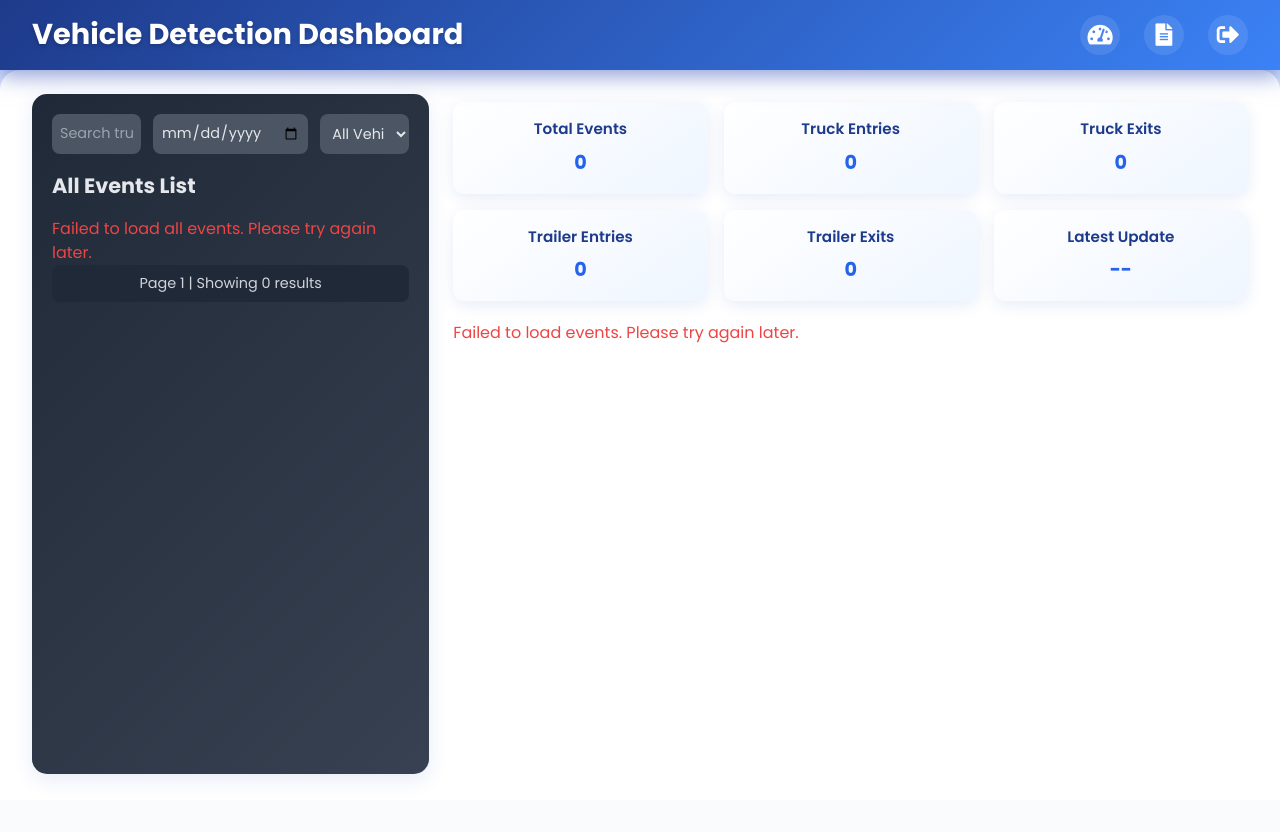
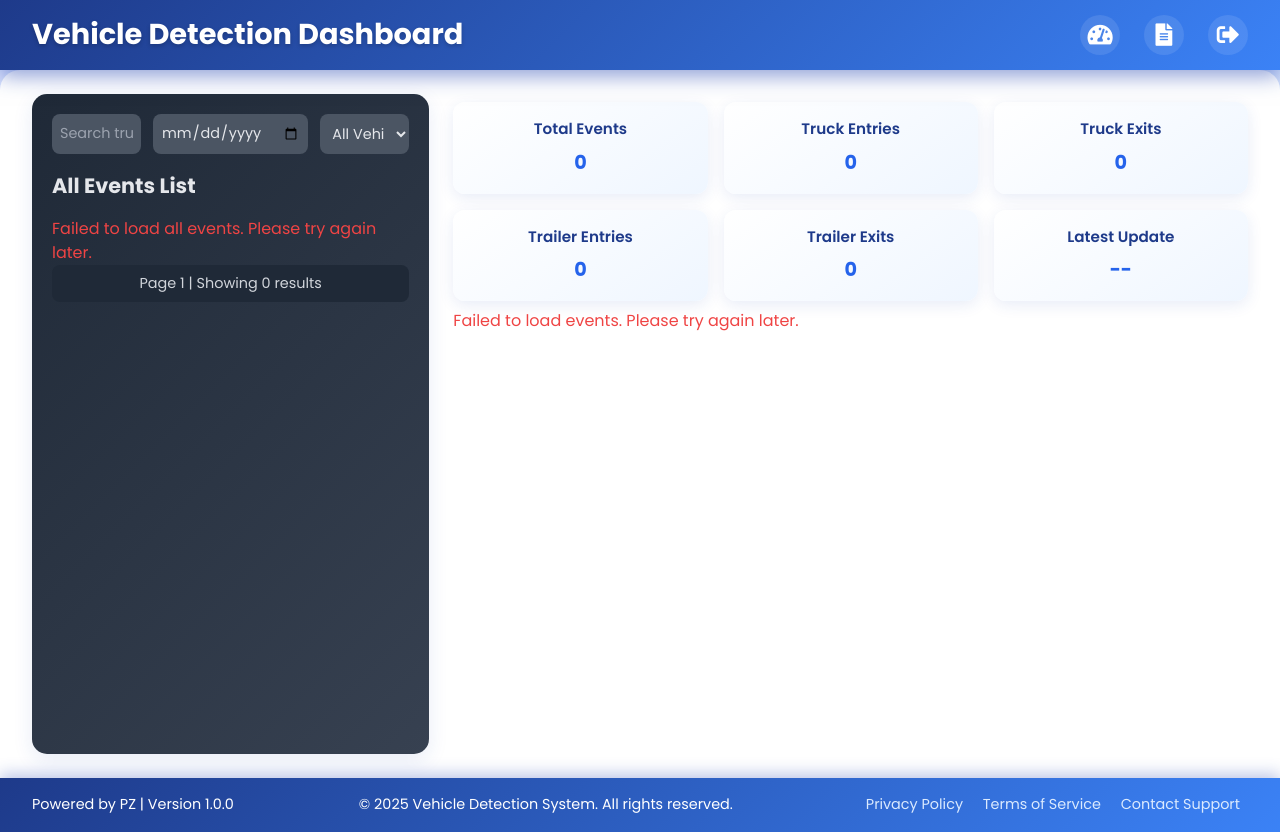
Before and after one commit to dachhu03/Vehicle-Detection-Dashboard-REstAPis, a Django app: page /dashboard/ in a window 1280 px wide. Before the commit the page ends 774 px from the top, so only its background shows below. Run offline with Django 5.2, Linux system fonts and the light colour scheme; the visitor is signed in with stand-in values (Sample User, id 1); data that the repository does not hold is empty.

Commit message:
"adjusted the layout structure and footer"

```diff
--- a/testapi/api/templates/dashboard.html
+++ b/testapi/api/templates/dashboard.html
@@ -15,7 +15,9 @@
             background: linear-gradient(135deg, #e0e7ff, #dbeafe);
             margin: 0;
             padding: 0;
-            overflow: hidden;
+            display: flex;
+            flex-direction: column;
+            min-height: 100vh;
         }
 
         .header {
@@ -76,12 +78,12 @@
         .main-content {
             padding: 1.5rem 2rem;
             background: #ffffff;
-            min-height: calc(100vh - 70px);
+            flex: 1 0 auto;
             border-radius: 20px 20px 0 0;
             box-shadow: 0 -5px 25px rgba(30, 64, 175, 0.1);
             display: flex;
             flex-direction: column;
-            overflow: hidden;
+            overflow-y: auto;
         }
 
         @media (min-width: 768px) {
@@ -94,7 +96,7 @@
 
         .overview-section {
             display: grid;
-            grid-template-columns: repeat(3, 1fr); /* 3 cards per row */
+            grid-template-columns: repeat(3, 1fr);
             gap: 1rem;
             padding: 0.5rem 0;
         }
@@ -142,7 +144,7 @@
             box-shadow: 0 6px 20px rgba(30, 64, 175, 0.1);
             transition: all 0.3s ease;
             overflow: hidden;
-            cursor: pointer; /* Indicate clickable events */
+            cursor: pointer;
         }
 
         .event-card:hover {
@@ -157,7 +159,7 @@
             border-radius: 15px;
             box-shadow: 0 6px 20px rgba(30, 64, 175, 0.1);
             overflow-y: auto;
-            height: calc(100vh - 120px);
+            /* Removed fixed height, will match right sidebar */
         }
 
         .all-events-list h3 {
@@ -266,13 +268,62 @@
 
         .hidden { display: none; }
 
+        /* Footer Styles */
+        .footer {
+            background: linear-gradient(135deg, #1e3a8a, #3b82f6);
+            color: white;
+            padding: 1rem 2rem;
+            box-shadow: 0 -4px 15px rgba(30, 64, 175, 0.3);
+            z-index: 1000;
+            flex-shrink: 0;
+        }
+
+        .footer-content {
+            display: flex;
+            justify-content: space-between;
+            align-items: center;
+            flex-wrap: wrap;
+            gap: 1rem;
+        }
+
+        .footer-section {
+            font-size: 0.9rem;
+        }
+
+        .footer-section a {
+            color: #dbeafe;
+            text-decoration: none;
+            margin: 0 0.5rem;
+            transition: all 0.3s ease;
+        }
+
+        .footer-section a:hover {
+            color: #ffffff;
+            text-decoration: underline;
+        }
+
+        /* Right Sidebar Container */
+        .right-sidebar {
+            display: flex;
+            flex-direction: column;
+            height: 100%; /* Ensure it takes full height of parent */
+        }
+
+        /* Ensure both sidebars match height */
+        @media (min-width: 768px) {
+            .all-events-list, .right-sidebar {
+                height: calc(100vh - 140px); /* Adjust for header (70px) + footer (~70px with padding) */
+            }
+        }
+
         @media (max-width: 767px) {
             .main-content {
                 grid-template-columns: 1fr;
                 padding: 1rem;
             }
             .all-events-list {
-                height: calc(50vh - 90px);
+                height: auto; /* Allow natural height on mobile */
+                max-height: 50vh; /* Limit height on mobile */
             }
             .overview-section {
                 grid-template-columns: repeat(2, 1fr);
@@ -282,6 +333,13 @@
                 grid-template-columns: 1fr;
                 gap: 0.5rem;
             }
+            .footer-content {
+                flex-direction: column;
+                text-align: center;
+            }
+            .right-sidebar {
+                height: auto; /* Allow natural height on mobile */
+            }
         }
 
         @media (min-width: 768px) and (max-width: 1024px) {
@@ -289,8 +347,8 @@
                 grid-template-columns: 1fr 1.5fr;
                 gap: 1rem;
             }
-            .all-events-list {
-                height: calc(80vh - 100px);
+            .all-events-list, .right-sidebar {
+                height: calc(100vh - 140px); /* Consistent with desktop */
             }
             .overview-section {
                 grid-template-columns: repeat(3, 1fr);
@@ -350,7 +408,7 @@
         </div>
 
         <!-- Overview and Reports (Right Side) -->
-        <div class="space-y-3 flex flex-col h-full">
+        <div class="right-sidebar">
             <!-- Overview Section -->
             <div id="overviewSection" class="overview-section">
                 <div class="overview-card">
@@ -393,6 +451,23 @@
 
             <!-- Events Container (Show Only Newest Event or Selected Event) -->
             <div id="eventsContainer" class="flex-1 space-y-2 overflow-y-auto"></div>
+        </div>
+    </div>
+
+    <!-- Footer -->
+    <div class="footer">
+        <div class="footer-content">
+            <div class="footer-section">
+                <span>Powered by PZ | Version 1.0.0</span>
+            </div>
+            <div class="footer-section">
+                <span>© 2025 Vehicle Detection System. All rights reserved.</span>
+            </div>
+            <div class="footer-section">
+                <a href="#">Privacy Policy</a>
+                <a href="#">Terms of Service</a>
+                <a href="#">Contact Support</a>
+            </div>
         </div>
     </div>
 
```
